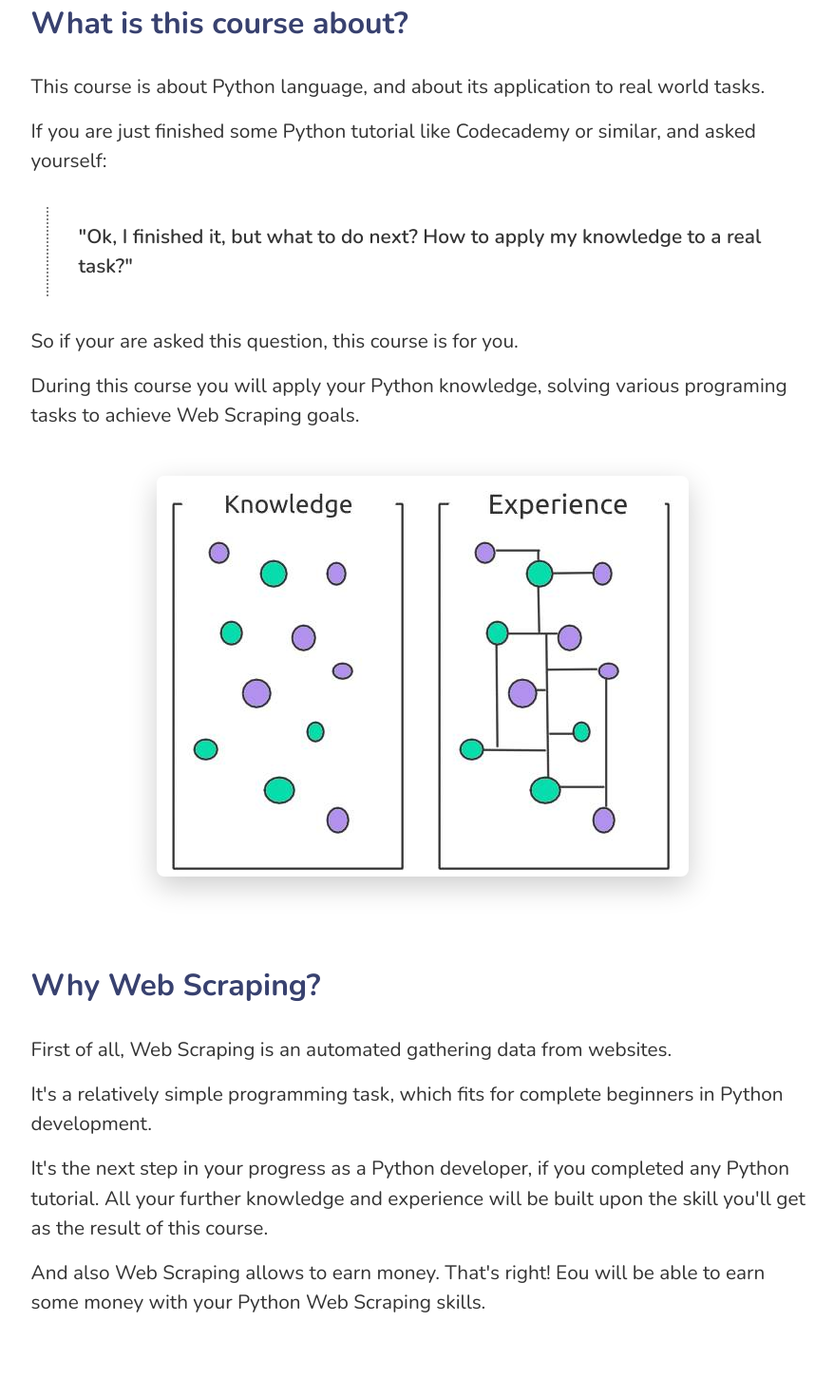
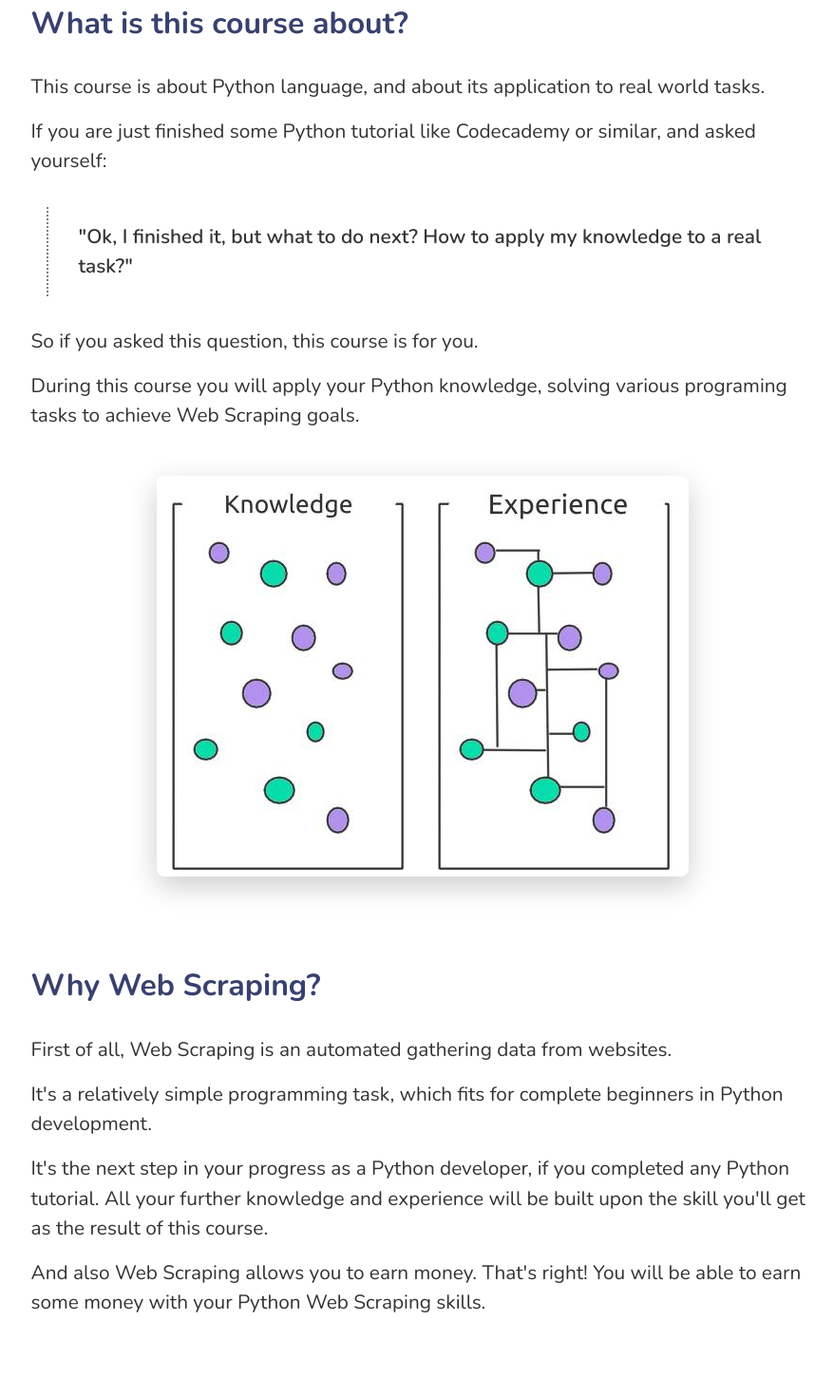
Before and after one commit to red-eyed-coder-club/red-website-source, a Nuxt app: page /courses/practical-python-web-scraping in a window 1280 px wide. Shown: the part 620-2090 px from the top of the page at 95% size, without its empty margins (195-1073 px from the left). Built offline with nearby package versions, Linux system fonts and the light colour scheme.

Commit message:
Fix typos

```diff
--- a/components/CourseOfferCard.vue
+++ b/components/CourseOfferCard.vue
@@ -8,7 +8,7 @@
         Access to this and all other current & future courses and source code!
       </h3>
 
-      <div class="price mt-3">$20/month</div>
+      <div class="price mt-3">$10/month</div>
       <p class="price-details">+ VAT added on checkout page</p>
 
       <p class="my-4">Cancel anytime!</p>
--- a/pages/courses/practical-python-web-scraping.vue
+++ b/pages/courses/practical-python-web-scraping.vue
@@ -27,7 +27,7 @@
           <p>
             If you are just finished some Python tutorial like Codecademy or similar, and asked yourself:
             <span class="question">"Ok, I finished it, but what to do next? How to apply my knowledge to a real task?"</span>
-            So if your are asked this question, this course is for you.
+            So if you asked this question, this course is for you.
           </p>
           <p>
             During this course you will apply your Python knowledge, solving various programing tasks to achieve Web Scraping goals.
@@ -51,7 +51,7 @@
           It's the next step in your progress as a Python developer, if you completed any Python tutorial. All your further knowledge and experience will be built upon the skill you'll get as the result of this course.
         </p>
         <p>
-          And also Web Scraping allows to earn money. That's right! Eou will be able to earn some money with your Python Web Scraping skills.
+          And also Web Scraping allows you to earn money. That's right! You will be able to earn some money with your Python Web Scraping skills.
         </p>
       </section>
 
@@ -131,7 +131,7 @@
         <ul>
           <li>Basics of Python</li>
           <li>Basics of HTML, CSS</li>
-          <li>Linux or Mac Os are preferable</li>
+          <li>Linux or Mac are preferable</li>
         </ul>
       </section>
 
--- a/store/index.js
+++ b/store/index.js
@@ -121,7 +121,7 @@ export const state = () => ({
       "id": 2,
       "title": "Courses",
       "items-quantity": 1,
-      "price": 20,
+      "price": 10,
       "includes": [
         "+ Source Code Tier"
       ],
```
